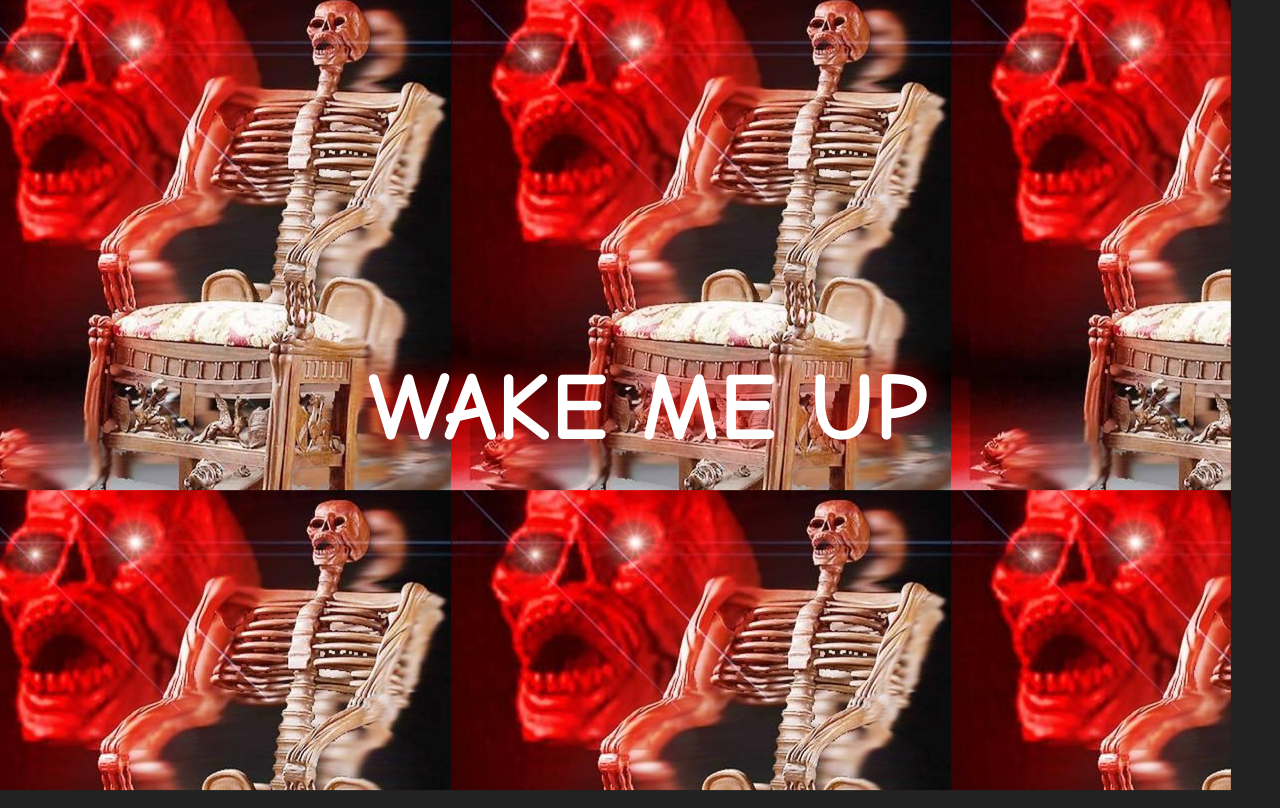
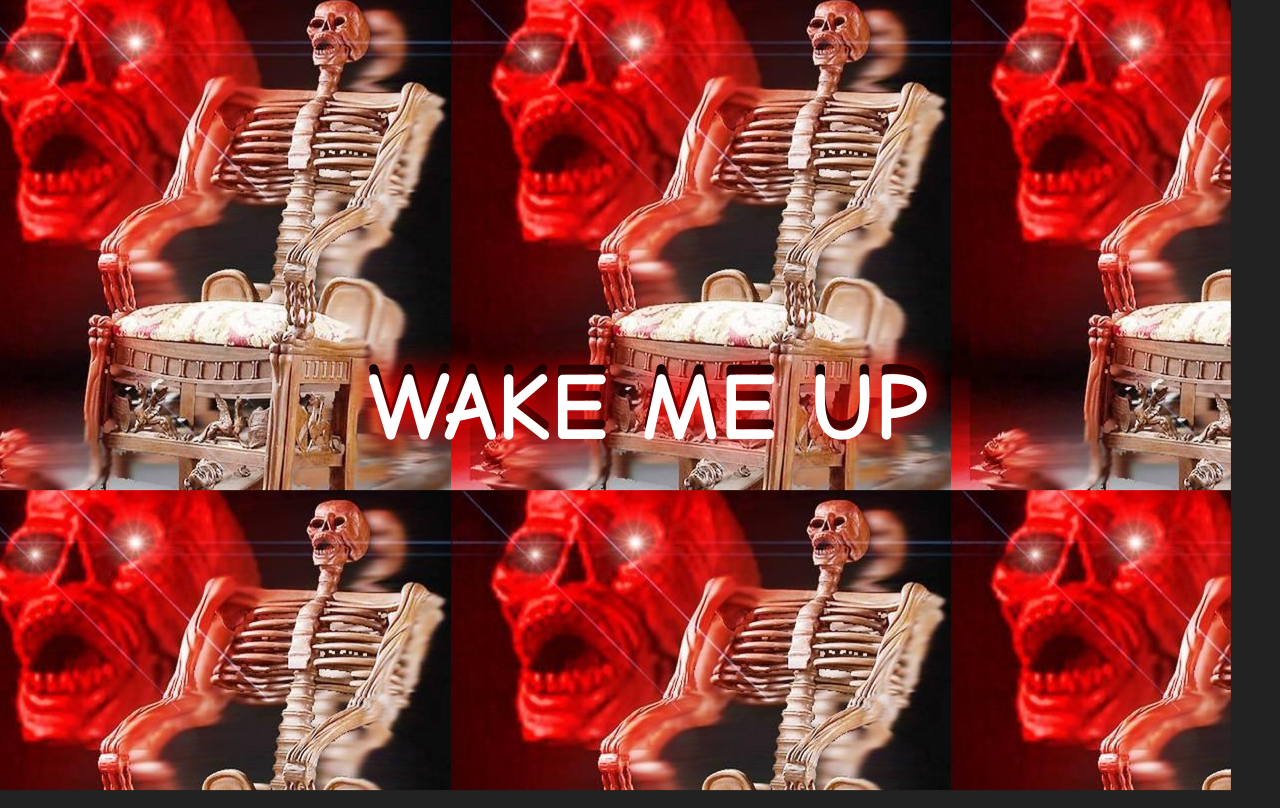
Before and after one commit to covertneko/edgy.xombi.me, a website: page index.html in a window 1280 px wide. Drawn offline with Linux system fonts and the light colour scheme.

Commit message:
Intensify the edge

```diff
--- a/css/style.css
+++ b/css/style.css
@@ -33,3 +33,14 @@ body {
   text-shadow: 0 0 30px red;
   margin: 0 auto;
 }
+
+.page-title::before {
+  z-index: -1;
+  position: absolute;
+  content: "WAKE ME UP";
+  left: 0;
+  right: 0;
+  top: -10px;
+  color: black;
+  text-shadow: 0 0 30px red;
+}
```
